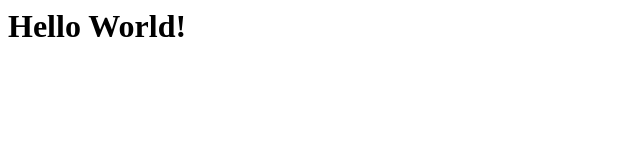
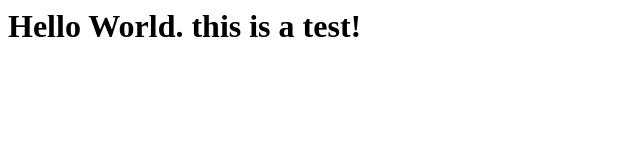
Before and after one commit to Marvin-vD/test, a plain HTML site: page index.html in a window 1280 px wide. Shown: the whole page, without its empty margins (0-640 px from the left). Drawn offline with Linux system fonts and the light colour scheme.

Commit message:
modify the body

```diff
--- a/index.html
+++ b/index.html
@@ -6,6 +6,6 @@
     <title>Document</title>
 </head>
 <body>
-    <h1> Hello World!</h1>
+    <h1> Hello World. this is a test!</h1>
 </body>
 </html>
```
